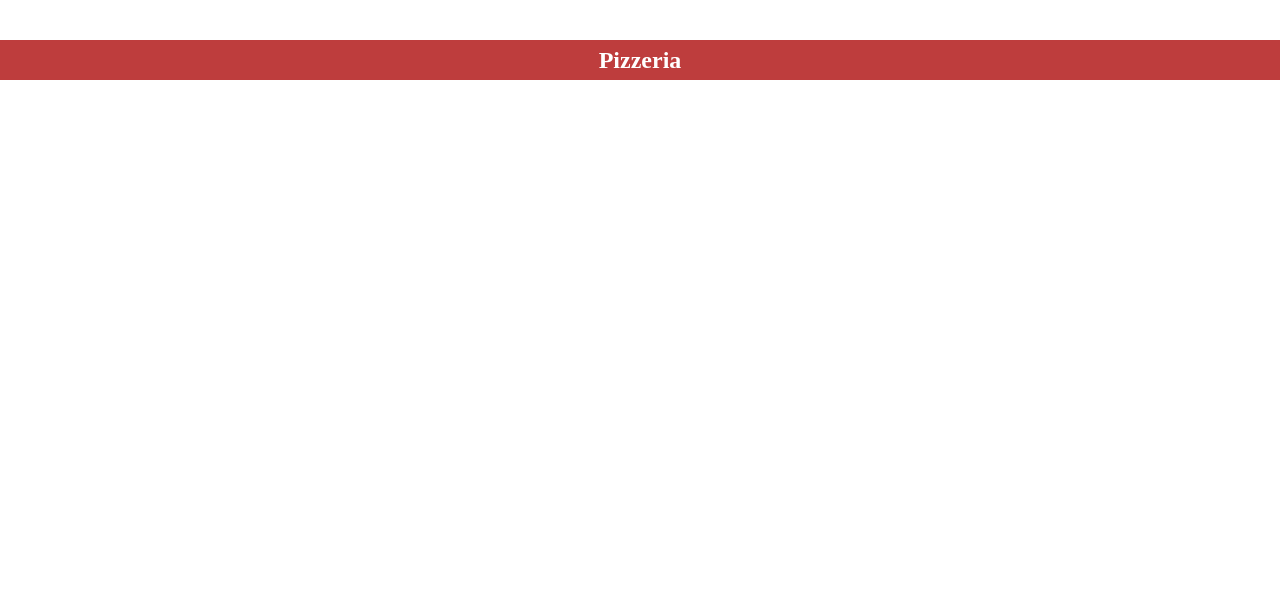
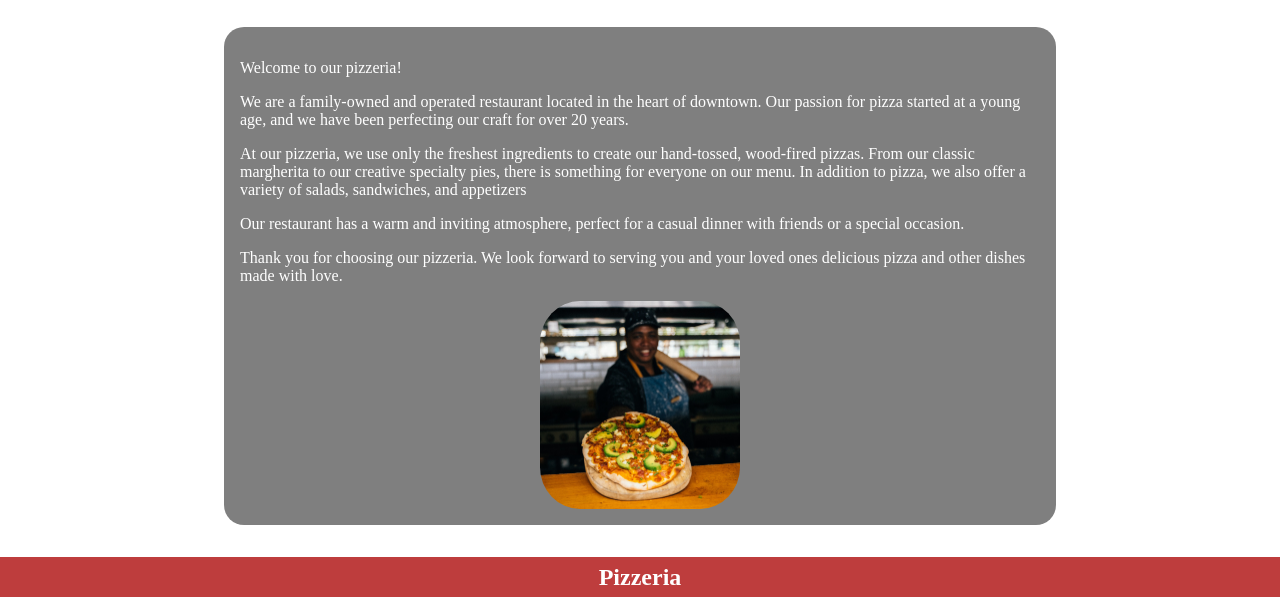
Before and after one commit to Marcell0T/restaurant-page, a website built with webpack: page src/home/home.html in a window 1280 px wide. Shown: the part 720-1317 px from the top of the page. Before the commit the page ends 800 px from the top, so only its background shows below. Built offline with nearby package versions, Linux system fonts and the light colour scheme; files whose address does not match are found by name.

Commit message:
add displayHome function

```diff
--- a/package.json
+++ b/package.json
@@ -17,6 +17,8 @@
   },
   "homepage": "https://github.com/Marcell0T/restaurant-page#readme",
   "devDependencies": {
+    "css-loader": "^6.7.3",
+    "style-loader": "^3.3.1",
     "webpack": "^5.75.0",
     "webpack-cli": "^5.0.1"
   }
--- a/src/home/home.js
+++ b/src/home/home.js
@@ -0,0 +1,70 @@
+import giacomo from '../../src/home/imgs/Giacomo-400px.jpg';
+
+export default function displayHome() {
+    const content = document.getElementById('content');
+    // Header
+    const header = document.createElement('header');
+    const logo = document.createElement('h1');
+    const nav = document.createElement('nav');
+    const homeBtn = document.createElement('button');
+    const menuBtn = document.createElement('button');
+    const contactBtn = document.createElement('button');
+
+    logo.innerHTML = 'Pizzeria';
+    homeBtn.innerHTML = 'Home';
+    menuBtn.innerHTML = 'Menu';
+    contactBtn.innerHTML = 'Contact';
+
+    homeBtn.classList.add('active');
+
+    nav.appendChild(homeBtn);
+    nav.appendChild(menuBtn);
+    nav.appendChild(contactBtn);
+
+    header.appendChild(logo);
+    header.appendChild(nav);
+
+    content.appendChild(header);
+
+    // Menu
+    const container = document.createElement('div');
+    const textContainer = document.createElement('div');
+
+    const para1 = document.createElement('p');
+    const para2 = document.createElement('p');
+    const para3 = document.createElement('p');
+    const para4 = document.createElement('p');
+    const para5 = document.createElement('p');
+
+    const picture = new Image();
+    picture.src = giacomo;
+
+    para1.innerHTML = 'Welcome to our pizzeria!';
+    para2.innerHTML = 'We are a family-owned and operated restaurant located in the heart of downtown. Our passion for pizza started at a young age, and we have been perfecting our craft for over 20 years.';
+    para3.innerHTML = 'At our pizzeria, we use only the freshest ingredients to create our hand-tossed, wood-fired pizzas. From our classic margherita to our creative specialty pies, there is something for everyone on our menu. In addition to pizza, we also offer a variety of salads, sandwiches, and appetizers';
+    para4.innerHTML = 'Our restaurant has a warm and inviting atmosphere, perfect for a casual dinner with friends or a special occasion.';
+    para5.innerHTML = 'Thank you for choosing our pizzeria. We look forward to serving you and your loved ones delicious pizza and other dishes made with love.';
+
+    container.setAttribute('id', 'home');
+    textContainer.setAttribute('id', 'text');
+
+    textContainer.appendChild(para1);
+    textContainer.appendChild(para2);
+    textContainer.appendChild(para3);
+    textContainer.appendChild(para4);
+    textContainer.appendChild(para5);
+
+    container.appendChild(textContainer);
+    container.appendChild(picture);
+    content.appendChild(container);
+
+    // Footer
+
+    const footer = document.createElement('footer');
+    const footerLogo = document.createElement('h2');
+
+    footerLogo.innerHTML = 'Pizzeria';
+
+    footer.appendChild(footerLogo);
+    content.appendChild(footer);
+}
--- a/src/index.js
+++ b/src/index.js
@@ -1 +1,4 @@
+import displayHome from "./home/home";
+
 console.log('it\'s alive.');
+displayHome();
--- a/src/menu/menu.js
+++ b/src/menu/menu.js
@@ -0,0 +1,3 @@
+// export default function displayMenu() {
+
+// }
--- a/webpack.config.js
+++ b/webpack.config.js
@@ -7,4 +7,16 @@ module.exports = {
         filename: 'main.js',
         path: path.resolve(__dirname, 'dist'),
     },
+    module: {
+        rules: [
+            {
+                test: /\.css$/i,
+                use: ['style-loader', 'css-loader'],
+            },
+            {
+                test: /\.(png|svg|jpg|jpeg|gif)$/i,
+                type: 'asset/resource',
+            },
+        ],
+    },
 }
```
Also changed, not shown: dist/e4442cec774f0afaeea3.jpg (added), dist/index.html, dist/main.js, dist/style.css, 1 other file.
